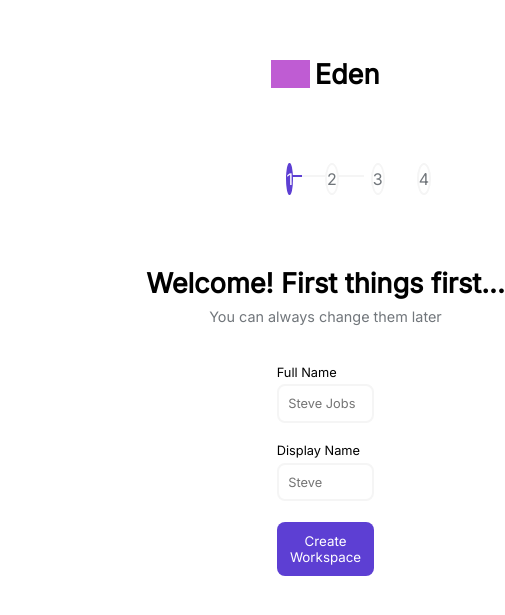
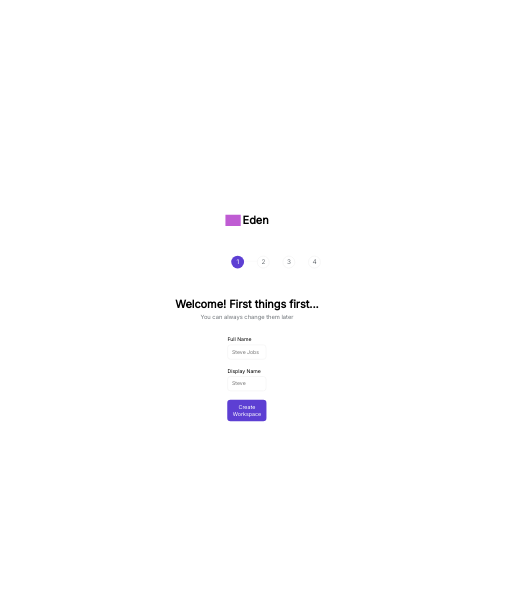
Before and after one commit to parulgupta2001/cutshort, a React (Create React App) app: page / in a window 390 px wide. Shown: the part 105-720 px from the top of the page, 505 px wide, since content can reach past the window. Built offline with nearby package versions, Linux system fonts and the light colour scheme; grey boxes are pictures that could not be loaded.

Commit message:
style - width & font size

```diff
--- a/src/components/progressIndicator/progressIndicator.module.css
+++ b/src/components/progressIndicator/progressIndicator.module.css
@@ -13,6 +13,8 @@
   row-gap: 4.5rem;
   flex-direction: column;
   max-width: 25%;
+  height: auto;
+  width: fit-content;
   color: var(--primary-text-color);
   flex-wrap: wrap;
 }
@@ -67,7 +69,7 @@
 .step {
   border-radius: 50%;
   height: 2rem;
-  width: 2rem;
+  min-width: 2rem;
   display: flex;
   justify-content: center;
   align-items: center;
@@ -81,9 +83,27 @@
   color: white;
   border-radius: 50%;
   height: 2rem;
-  width: 2rem;
+  min-width: 2rem;
   display: flex;
   justify-content: center;
   align-items: center;
   z-index: 1;
 }
+
+@media screen and (max-width: 900px) {
+  .main {
+    transform: scale(0.8);
+  }
+}
+
+@media screen and (max-width: 700px) {
+  .main {
+    transform: scale(0.6);
+  }
+}
+
+@media screen and (max-width: 500px) {
+  .main {
+    transform: scale(0.4);
+  }
+}
--- a/src/components/stepOne/StepOne.js
+++ b/src/components/stepOne/StepOne.js
@@ -1,4 +1,3 @@
-import style from "./stepOne.module.css";
 import { useNavigate, useOutletContext } from "react-router-dom";
 
 export const StepOne = () => {
```
Also changed, not shown: src/components/stepOne/stepOne.module.css (deleted).
